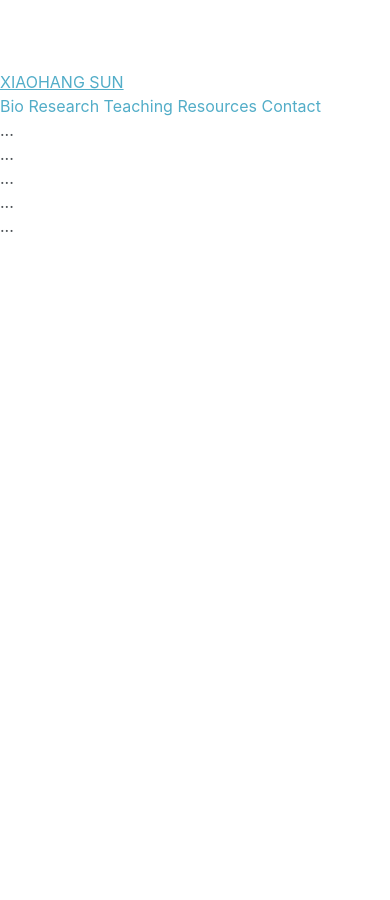
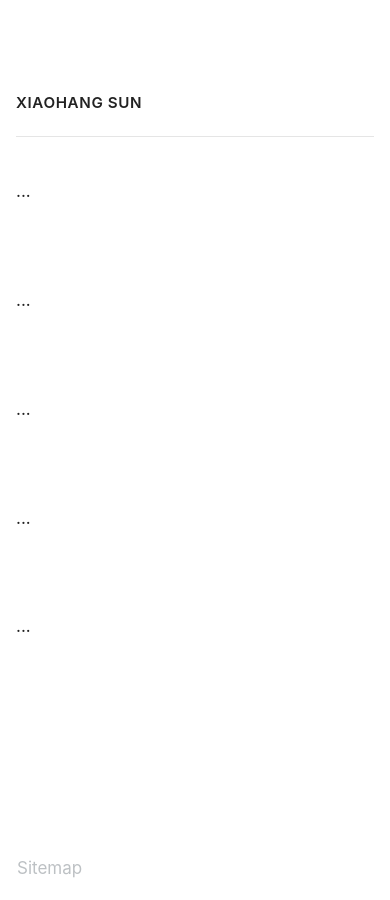
Before and after one commit to xiaohangsun/xiaohangsun.github.io, a Jekyll site: the page built from _pages/about.md, in a window 390 px wide. Built offline with Jekyll 4.4.1, drawn with Linux system fonts in a browser that asks for light colours; a script bundle is joined from its source files by our own code; library files that are not in the unit come from our copies.

Commit message:
Clean up main.scss and enhance structure
Refactor main.scss to improve organization and remove unused styles.

```diff
--- a/assets/css/main.scss
+++ b/assets/css/main.scss
@@ -2,10 +2,8 @@
 ---
 
 /*
- * This file controls what is imported from /_sass
- *
- * Note that the files are processed in the order they are imported, so they are partly
-   sorted by the dependencies. Also, the first two lines of the file are required by Jekyll.
+ * Main stylesheet
+ * Jekyll requires the two --- lines above.
  */
 
 @import
@@ -25,11 +23,12 @@
     "layout/tables",
     "layout/buttons",
     "layout/notices",
+
     "layout/masthead",
     "layout/navigation",
     "layout/footer",
+
     "syntax",
-
     "layout/forms",
 
     "layout/page",
@@ -42,97 +41,314 @@
     "vendor/font-awesome/brands"
 ;
 
-/* =========================
-   Navbar spacing (tweak)
-   ========================= */
 
-/* More space between top menu items */
-.greedy-nav .visible-links a,
-.greedy-nav .hidden-links a {
-  padding-left: 1.15rem;
-  padding-right: 1.15rem;
+/* =========================================================
+   GLOBAL
+   ========================================================= */
+
+html {
+  scroll-behavior: smooth;
 }
 
-/* Slight extra gap between items */
-.greedy-nav .visible-links li {
-  margin-left: 0.35rem;
-  margin-right: 0.35rem;
+body {
+  background: #ffffff;
+  color: #222222;
+  font-family: -apple-system, BlinkMacSystemFont, "Segoe UI", Helvetica, Arial, sans-serif;
+  font-size: 17px;
+  line-height: 1.7;
 }
 
-/* Optional: only apply bigger spacing on larger screens (uncomment if you prefer)
-@media (min-width: 64em) {
-  .greedy-nav .visible-links a {
-    padding-left: 1.25rem;
-    padding-right: 1.25rem;
-  }
-  .greedy-nav .visible-links li {
-    margin-left: 0.45rem;
-    margin-right: 0.45rem;
-  }
-}
-*/
 
-/* =========================
-   Remove / neutralize footer sitemap bar
-   ========================= */
+/* =========================================================
+   SIMPLE TOP HEADER
+   ========================================================= */
 
-/* Hide the sitemap text */
-.site-footer .sitemap,
-.site-footer__sitemap {
-  display: none;
+.simple-masthead {
+  width: calc(100% - 4rem);
+  max-width: 1050px;
+  margin: 0 auto;
+  padding: 1.8rem 0;
+
+  display: flex;
+  align-items: center;
+  justify-content: space-between;
+
+  border-bottom: 1px solid #e5e5e5;
 }
 
-/* Make footer background white */
-.site-footer {
-  background-color: #ffffff !important;
-  border-top: none !important;
+.simple-masthead a {
+  color: #222222;
+  text-decoration: none;
 }
 
-/* Remove extra vertical padding */
-.site-footer__inner,
-.site-footer .wrapper {
-  padding-top: 0 !important;
-  padding-bottom: 0 !important;
+.site-name {
+  font-size: 0.95rem;
+  font-weight: 600;
+  letter-spacing: 0.04em;
 }
 
-/* =========================
-   Kill the grey footer sitemap bar (Minimal Mistakes)
-   ========================= */
+.simple-nav {
+  display: flex;
+  gap: 1.6rem;
+}
 
-/* 1) Make footer area white (not grey) */
+.simple-nav a {
+  font-size: 0.9rem;
+  font-weight: 400;
+  color: #444444;
+}
+
+.simple-nav a:hover,
+.site-name:hover {
+  color: #1e407c;
+}
+
+
+/* =========================================================
+   ONE PAGE CONTENT
+   ========================================================= */
+
+.onepage {
+  width: calc(100% - 4rem);
+  max-width: 1050px;
+  margin: 0 auto;
+  padding: 4.5rem 0 7rem;
+}
+
+.onepage section {
+  margin-bottom: 7rem;
+  scroll-margin-top: 3rem;
+}
+
+
+/* =========================================================
+   TYPOGRAPHY
+   ========================================================= */
+
+.onepage h1 {
+  margin: 0 0 0.6rem;
+  font-size: 2.8rem;
+  line-height: 1.15;
+  font-weight: 600;
+  letter-spacing: -0.025em;
+}
+
+.onepage h2 {
+  margin: 0 0 2.5rem;
+  padding-bottom: 0.7rem;
+
+  font-size: 1.45rem;
+  line-height: 1.3;
+  font-weight: 600;
+  letter-spacing: 0.01em;
+
+  border-bottom: 1px solid #dddddd;
+}
+
+.onepage h3 {
+  margin-top: 0;
+  margin-bottom: 0.5rem;
+
+  font-size: 1.15rem;
+  font-weight: 600;
+}
+
+.onepage p {
+  margin-top: 0;
+  margin-bottom: 1.2rem;
+}
+
+.onepage a {
+  color: #1e407c;
+  text-decoration: none;
+}
+
+.onepage a:hover {
+  text-decoration: underline;
+}
+
+
+/* =========================================================
+   BIO / PROFILE
+   ========================================================= */
+
+.bio-header {
+  display: grid;
+  grid-template-columns: 210px 1fr;
+  gap: 3rem;
+  align-items: start;
+}
+
+.profile-photo {
+  width: 210px;
+  height: auto;
+  display: block;
+  border-radius: 2px;
+}
+
+.bio-intro {
+  padding-top: 0.25rem;
+}
+
+.position {
+  margin-top: 0;
+  margin-bottom: 1.5rem;
+
+  color: #555555;
+  font-size: 1.05rem;
+}
+
+.profile-links {
+  display: flex;
+  flex-wrap: wrap;
+  gap: 1.2rem;
+
+  margin-top: 1.5rem;
+  margin-bottom: 0;
+}
+
+.profile-links a {
+  font-size: 0.95rem;
+}
+
+.bio-text {
+  max-width: 760px;
+  margin-top: 2.5rem;
+}
+
+
+/* =========================================================
+   RESEARCH ITEMS
+   ========================================================= */
+
+.research-item {
+  margin-bottom: 3.5rem;
+}
+
+.research-item:last-child {
+  margin-bottom: 0;
+}
+
+.research-meta {
+  margin-bottom: 0.7rem;
+
+  color: #666666;
+  font-size: 0.95rem;
+}
+
+.research-links {
+  display: flex;
+  flex-wrap: wrap;
+  gap: 1rem;
+
+  margin-top: 1rem;
+}
+
+.research-links a {
+  font-size: 0.95rem;
+  font-weight: 500;
+}
+
+
+/* =========================================================
+   SIMPLE LIST SECTIONS
+   ========================================================= */
+
+.simple-entry {
+  margin-bottom: 2rem;
+}
+
+.simple-entry strong {
+  font-weight: 600;
+}
+
+.muted {
+  color: #666666;
+}
+
+
+/* =========================================================
+   FOOTER
+   ========================================================= */
+
 .page__footer,
 .page__footer-follow,
 .page__footer-copyright,
 .site-footer,
 .site-footer__inner {
-  background: #fff !important;
+  background: #ffffff !important;
   border-top: 0 !important;
 }
 
-/* 2) Hide anything that links to sitemap */
-.page__footer a[href*="sitemap"],
-.site-footer a[href*="sitemap"],
-a[href$="sitemap.xml"] {
+.page__footer-follow {
   display: none !important;
 }
 
-/* 3) If the grey bar is just empty padding, collapse it */
-.page__footer,
-.page__footer-follow {
+.page__footer {
+  margin-top: 0 !important;
   padding-top: 0 !important;
-  padding-bottom: 0 !important;
-  margin-top: 0 !important;
 }
 
-/* 4) If the bar is caused by a wrapper */
-.page__footer .wrapper,
-.site-footer .wrapper {
-  padding-top: 0 !important;
-  padding-bottom: 0 !important;
-}
-
+.site-footer .sitemap,
+.site-footer__sitemap,
 .sitemap,
 #sitemap,
 nav.sitemap {
   display: none !important;
 }
+
+
+/* =========================================================
+   REMOVE OLD SIDEBAR SPACE
+   ========================================================= */
+
+.sidebar {
+  display: none !important;
+}
+
+
+/* =========================================================
+   MOBILE
+   ========================================================= */
+
+@media (max-width: 700px) {
+
+  .simple-masthead {
+    width: calc(100% - 2rem);
+    padding: 1.25rem 0;
+  }
+
+  .simple-nav {
+    display: none;
+  }
+
+  .onepage {
+    width: calc(100% - 2rem);
+    padding-top: 2.5rem;
+  }
+
+  .onepage section {
+    margin-bottom: 5rem;
+  }
+
+  .onepage h1 {
+    font-size: 2.2rem;
+  }
+
+  .onepage h2 {
+    font-size: 1.3rem;
+  }
+
+  .bio-header {
+    grid-template-columns: 1fr;
+    gap: 1.8rem;
+  }
+
+  .profile-photo {
+    width: 170px;
+  }
+
+  .profile-links {
+    gap: 0.9rem;
+  }
+}
```
